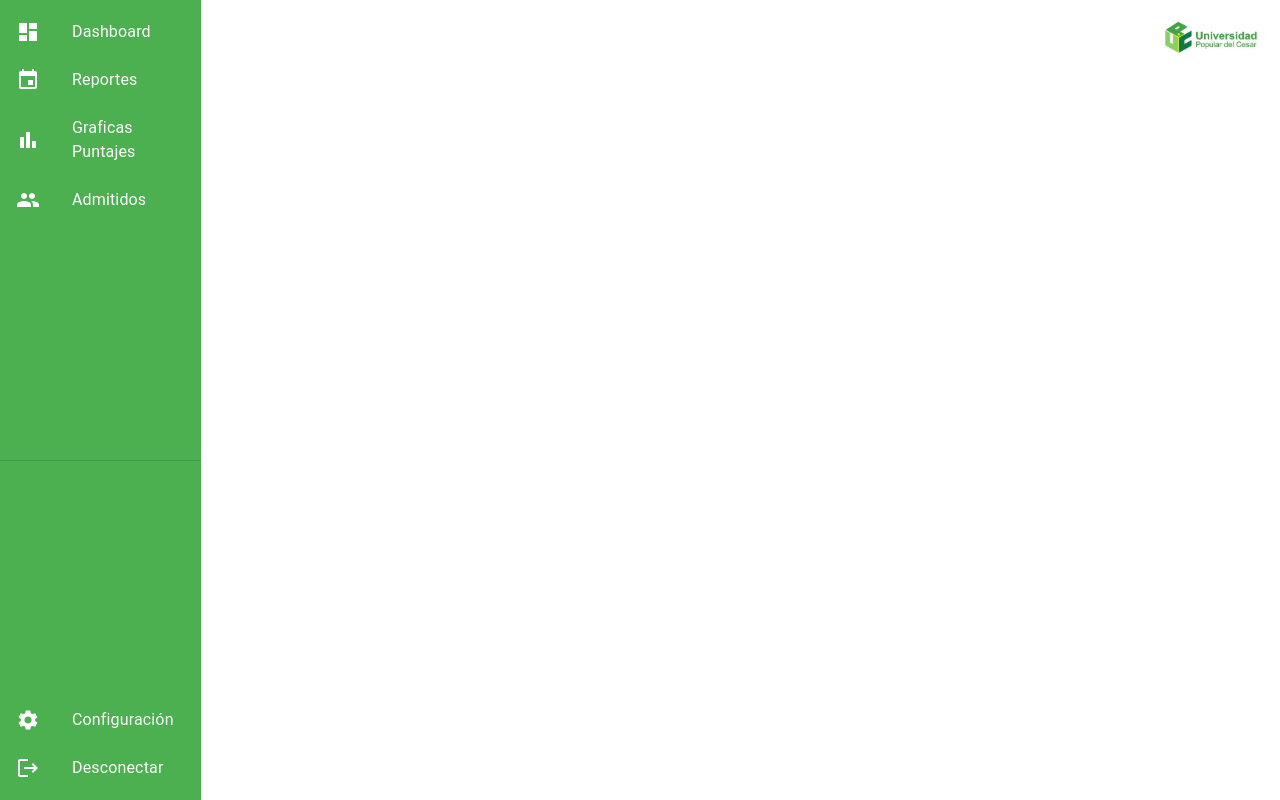
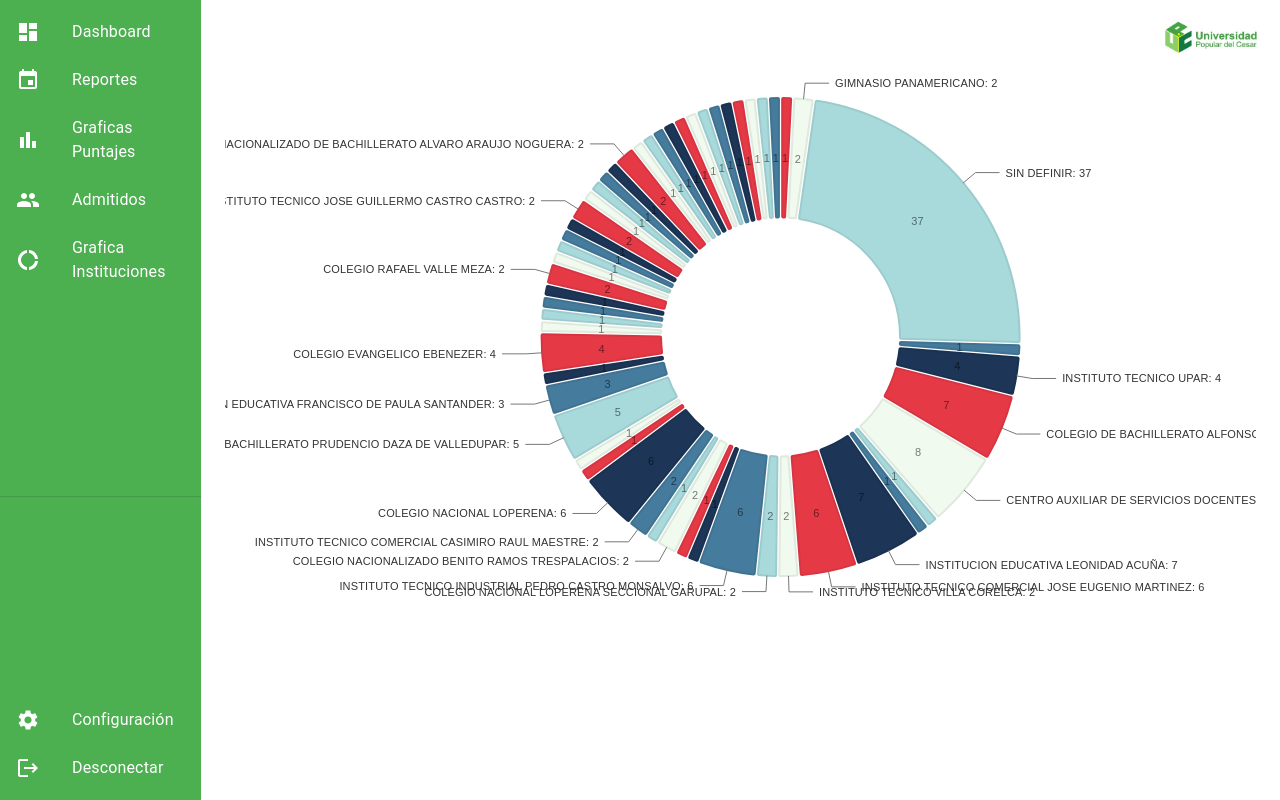
Before and after one commit to shadow-shield/Dashboard-Admin, a React (Vite) app: page /GraficaInst in a window 1280 px wide. Built offline with nearby package versions, Linux system fonts and the light colour scheme.

Commit message:
grafica colegio

```diff
--- a/package.json
+++ b/package.json
@@ -17,6 +17,7 @@
     "@nivo/bar": "^0.87.0",
     "@nivo/core": "^0.87.0",
     "@nivo/line": "^0.87.0",
+    "@nivo/pie": "^0.87.0",
     "react": "^18.3.1",
     "react-dom": "^18.3.1",
     "react-router-dom": "^6.26.2"
--- a/src/App.jsx
+++ b/src/App.jsx
@@ -7,6 +7,7 @@ import GroupIcon from '@mui/icons-material/Group';
 import BarChartIcon from '@mui/icons-material/BarChart';
 import SettingsIcon from '@mui/icons-material/Settings';
 import LogoutIcon from '@mui/icons-material/Logout';
+import DonutLargeIcon from '@mui/icons-material/DonutLarge';
 
 import logo from './assets/logo.jpg';
 
@@ -15,6 +16,7 @@ import GraficaPuntaje from './components/Grafica_Puntaje.jsx';
 import Dashboard from './pages/Dashboard.jsx';
 import Reportes from './pages/Reportes.jsx';
 import Admitidos from "./pages/Admitidos.jsx";
+import GraficaInst from './components/Grafica_Instituciones.jsx';
 
 const App = () => {
     return (
@@ -64,6 +66,14 @@ const App = () => {
                                 <ListItemText primary="Admitidos" />
                             </ListItemButton>
                         </ListItem>
+                        <ListItem disablePadding>
+                            <ListItemButton component={Link} to="/GraficaInst">
+                                <ListItemIcon sx={{ color: 'white' }}>
+                                    <DonutLargeIcon />
+                                </ListItemIcon>
+                                <ListItemText primary="Grafica Instituciones" />
+                            </ListItemButton>
+                        </ListItem>
                     </List>
                     <Divider />
                     <List>
@@ -107,6 +117,7 @@ const App = () => {
                         <Route path="/Reportes" element={<Reportes />} />
                         <Route path="/admitidos" element={<Admitidos />} />
                         <Route path="/Graficas" element={<GraficaPuntaje />} />
+                        <Route path="/GraficaInst" element={<GraficaInst />} />
                     </Routes>
                 </Box>
             </Box>
--- /dev/null
+++ b/src/components/Grafica_Instituciones.jsx
@@ -0,0 +1,86 @@
+import { useState, useEffect } from 'react';
+import { ResponsivePie } from '@nivo/pie';
+import {datosEstudiantes} from '../data/datosEstudiantes'; // Asegúrate de que este archivo exporte correctamente los datos
+
+const GraficaInst = () => {
+  const [chartData, setChartData] = useState([]);
+
+  useEffect(() => {
+    const instituciones = datosEstudiantes.reduce((acc, item) => {
+      const institucion = item['INST_NOMBREINSTITUCION']; // Cambia el nombre del campo si es necesario
+      if (acc[institucion]) {
+        acc[institucion] += 1; // Cuenta cuántos estudiantes pertenecen a esta institución
+      } else {
+        acc[institucion] = 1; // Inicia el conteo para una nueva institución
+      }
+      return acc;
+    }, {});
+
+    const data = Object.entries(instituciones).map(([key, value]) => ({
+      id: key,
+      label: key,
+      value: value,
+    }));
+
+    setChartData(data);
+  }, []);
+
+  // Define tus colores personalizados aquí
+  const customColors = [
+    '#e63946', // Rojo
+    '#f1faee', // Blanco
+    '#a8dadc', // Aqua
+    '#457b9d', // Azul
+    '#1d3557', // Azul oscuro
+    // Agrega más colores si es necesario
+  ];
+
+  return (
+
+      <ResponsivePie
+        data={chartData}
+        margin={{ top: 50, right: 20, bottom: 200, left: 100 }}
+        innerRadius={0.5}
+        padAngle={0.7}
+        cornerRadius={1}
+        activeOuterRadiusOffset={8}
+        colors={customColors} // Usa tu arreglo de colores personalizados
+        borderWidth={2}
+        borderColor={{ from: 'color', modifiers: [['darker', 0.2]] }}
+        arcLinkLabel={d => `${d.id}: ${d.value}`} // Muestra la institución y la cantidad
+        arcLinkLabelsSkipAngle={5}
+        arcLinkLabelsTextColor="#333333"
+        arcLabelsTextColor={{ from: 'color', modifiers: [['darker', 2]] }}
+        /* legends={[
+          {
+
+            anchor: 'top-left',
+            direction: 'column',
+            justify: false,
+            translateX: 0,
+            translateY: 56,
+            itemsSpacing: 0,
+            itemWidth: 100,
+            itemHeight: 18,
+            itemTextColor: '#999',
+            itemDirection: 'left-to-rght',
+            itemOpacity: 0.85,
+            symbolSize: 18,
+            symbolShape: 'diamond',
+            effects: [
+              {
+                on: 'hover',
+                style: {
+                  itemTextColor: 'green',
+                  itemOpacity: 1,
+                },
+              },
+            ],
+          },
+        ]} */
+      />
+
+  );
+};
+
+export default GraficaInst;
```
Also changed, not shown: 1 other file (tests, documents, lock files or other folders).
